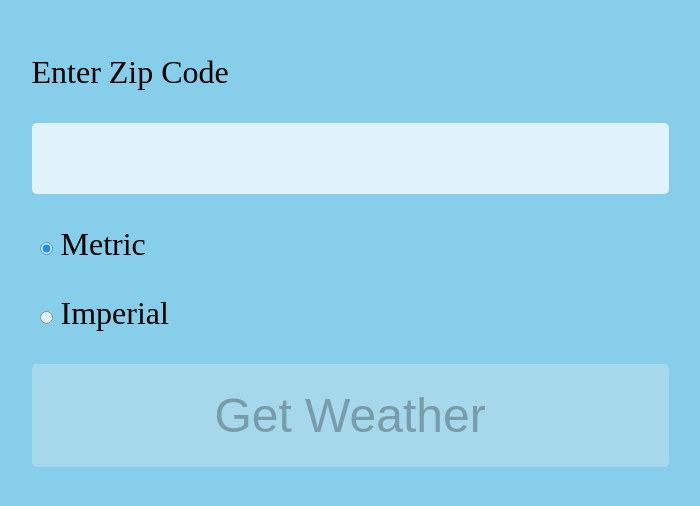
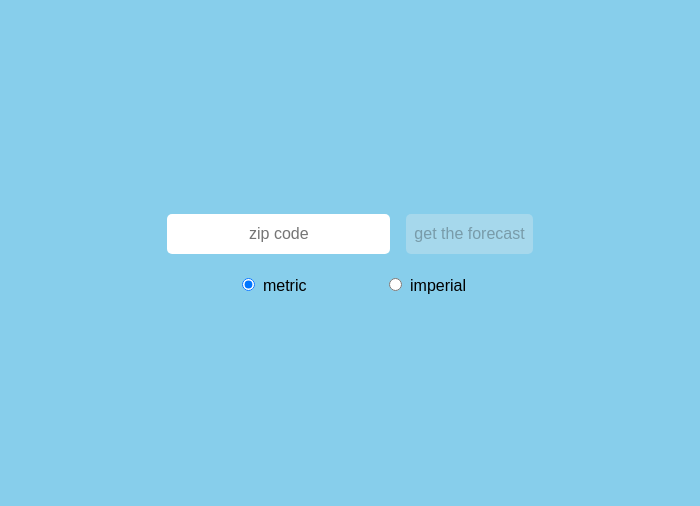
Before and after one commit to mikeygough/react-weather-app, a React (Vite) app: page / in a window 1280 px wide. Shown: the part 108-614 px from the top of the page, without its empty margins (290-990 px from the left). Built offline with nearby package versions, Linux system fonts and the light colour scheme; no server answers.

Commit message:
Implement forecast with useEffect

```diff
--- a/src/components/DisplayWeather/WeatherDisplay.css
+++ b/src/components/DisplayWeather/WeatherDisplay.css
@@ -1,8 +1,19 @@
 .WeatherDisplay {
+  display: grid;
+  grid-template-columns: repeat(5, 1fr);
+  /* gap: 1rem; */
+  margin-top: 0.5rem;
 }
 
-.WeatherDisplay__content {
+.WeatherDisplay__day {
   display: flex;
   flex-direction: column;
-  padding: var(--form-input-padding);
+  padding: calc(var(--form-input-padding) * 3);
 }
+
+.WeatherDisplay__day:not(:last-child) {
+  border-right: 0.5px solid black;
+}
+
+.WeatherDisplay__day__card {
+}
--- a/src/components/DisplayWeather/WeatherDisplay.jsx
+++ b/src/components/DisplayWeather/WeatherDisplay.jsx
@@ -2,33 +2,120 @@ import React from 'react';
 
 import './WeatherDisplay.css';
 
+const days = [
+  'Sunday',
+  'Monday',
+  'Tuesday',
+  'Wednesday',
+  'Thursday',
+  'Friday',
+  'Saturday',
+];
+
 export default function WeatherDisplay({ weather, temperatureUnit }) {
+  const groupWeatherByDay = (weatherList) => {
+    const groupedData = {};
+
+    weatherList.forEach((item) => {
+      const date = new Date(item.dt * 1000);
+      const dateKey = date.toLocaleDateString();
+
+      if (!groupedData[dateKey]) {
+        groupedData[dateKey] = [];
+      }
+
+      groupedData[dateKey].push(item);
+    });
+    const sliced = Object.entries(groupedData).slice(0, 5);
+    return Object.fromEntries(sliced);
+  };
+
+  const getDailyForecast = (weatherList) => {
+    const groupedByDay = groupWeatherByDay(weatherList);
+    const dailyForecast = [];
+
+    Object.keys(groupedByDay).forEach((date) => {
+      const dayData = groupedByDay[date];
+
+      const morning = dayData.find((item) => {
+        const itemDate = new Date(item.dt * 1000);
+        return itemDate.getHours() === 8;
+      });
+
+      const afternoon = dayData.find((item) => {
+        const itemDate = new Date(item.dt * 1000);
+        return itemDate.getHours() === 14;
+      });
+
+      const evening = dayData.find((item) => {
+        const itemDate = new Date(item.dt * 1000);
+        return itemDate.getHours() === 20;
+      });
+
+      dailyForecast.push({
+        date,
+        morning,
+        afternoon,
+        evening,
+      });
+    });
+
+    return dailyForecast;
+  };
+
+  const dailyForecast = getDailyForecast(weather.list);
   console.log(weather);
   return (
+    <>
+      <h2 className="WeatherDisplay__header">{weather.city.name}</h2>
       <div className="WeatherDisplay">
-      <section>
-        <div className="WeatherDisplay__content">
-          <h2>Weather for {weather.name}</h2>
-          <h3>Current Conditions</h3>
-          <div>
+        {dailyForecast.map((day, index) => (
+          <div key={index} className="WeatherDisplay__day">
+            <h3 className="WeatherDisplay__day__header">
+              {days[new Date(day.date).getDay()]}
+            </h3>
+
+            {day.morning && (
+              <div className="WeatherDisplay__day__card">
+                <h4>Morning</h4>
                 <p>
-              Temperature: {weather.main.temp}{' '}
+                  {Math.round(day.morning.main.temp)}{' '}
                   {temperatureUnit === 'metric' ? '°C' : '°F'}
                 </p>
+                <img
+                  src={`https://openweathermap.org/img/wn/${day.morning.weather[0].icon}@2x.png`}
+                />
+              </div>
+            )}
+
+            {day.afternoon && (
+              <div className="WeatherDisplay__day__card">
+                <h4>Afternoon</h4>
                 <p>
-              Feels like: {weather.main.feels_like}{' '}
+                  {Math.round(day.afternoon.main.temp)}{' '}
                   {temperatureUnit === 'metric' ? '°C' : '°F'}
                 </p>
+                <img
+                  src={`https://openweathermap.org/img/wn/${day.afternoon.weather[0].icon}@2x.png`}
+                />
+              </div>
+            )}
+
+            {day.evening && (
+              <div className="WeatherDisplay__day__card">
+                <h4>Evening</h4>
                 <p>
-              Conditions: {weather.weather[0].main},{' '}
-              {weather.weather[0].description}
+                  {Math.round(day.evening.main.temp)}{' '}
+                  {temperatureUnit === 'metric' ? '°C' : '°F'}
                 </p>
                 <img
-              src={`https://openweathermap.org/img/wn/${weather.weather[0].icon}@2x.png`}
+                  src={`https://openweathermap.org/img/wn/${day.evening.weather[0].icon}@2x.png`}
                 />
               </div>
+            )}
           </div>
-      </section>
+        ))}
       </div>
+    </>
   );
 }
--- a/src/components/Weather/Weather.css
+++ b/src/components/Weather/Weather.css
@@ -5,29 +5,39 @@
 .Weather__form {
   display: flex;
   flex-direction: column;
-  gap: 16px;
-
-  font-size: 3rem;
+  font-size: 1rem;
 }
 
 .Weather__form * {
-  font-size: inherit;
   border: none;
   border-radius: 5px;
   text-align: center;
-  margin: 0.5rem;
 }
 
 .Weather__form label {
-  font-size: 2rem;
   text-align: left;
 }
 
 .Weather__form input {
   padding: var(--form-input-padding);
-  opacity: 75%;
+  margin: 0.5rem;
 }
 
 .Weather__form button {
-  padding: calc(var(--form-input-padding) * 3);
+  padding: var(--form-input-padding);
+  margin: 0.5rem;
 }
+
+.Weather__form__textInput {
+  display: flex;
+}
+
+.Weather__form__radioInput {
+  display: flex;
+  margin-top: 0.5rem;
+  justify-content: space-evenly;
+}
+
+.Weather__form__radioInput input {
+  margin: 0.5rem;
+}
--- a/src/components/Weather/Weather.jsx
+++ b/src/components/Weather/Weather.jsx
@@ -1,4 +1,4 @@
-import React, { useState } from 'react';
+import React, { useCallback, useEffect, useState } from 'react';
 
 const apiKey = import.meta.env.VITE_WEATHER_API_KEY;
 
@@ -22,7 +22,8 @@ export default function Weather() {
   };
 
   // get data
-  const fetchWeatherData = async (zipCode) => {
+  const fetchWeatherData = useCallback(
+    async (zipCode) => {
       setLoading(true);
       setError(null);
       setWeather(null);
@@ -34,7 +35,9 @@ export default function Weather() {
         );
 
         if (!geoResponse.ok) {
-        throw new Error('Could not find location for this ZIP code');
+          throw new Error(
+            'Could not find location for this ZIP code'
+          );
         }
 
         const geoData = await geoResponse.json();
@@ -42,8 +45,7 @@ export default function Weather() {
 
         // fetch weather from coordinates
         const weatherResponse = await fetch(
-        // `https://api.openweathermap.org/data/2.5/forecast?lat=${lat}&lon=${lon}&units=${temperatureUnit}&appid=${apiKey}`
-        `https://api.openweathermap.org/data/2.5/weather?lat=${lat}&lon=${lon}&units=${temperatureUnit}&appid=${apiKey}`
+          `https://api.openweathermap.org/data/2.5/forecast?lat=${lat}&lon=${lon}&units=${temperatureUnit}&appid=${apiKey}`
         );
 
         if (!weatherResponse.ok) {
@@ -58,7 +60,15 @@ export default function Weather() {
       } finally {
         setLoading(false);
       }
-  };
+    },
+    [temperatureUnit]
+  );
+
+  useEffect(() => {
+    if (zip.length === 5) {
+      fetchWeatherData(zip);
+    }
+  }, [fetchWeatherData, zip, temperatureUnit]);
 
   const handleSubmit = (e) => {
     e.preventDefault();
@@ -72,17 +82,28 @@ export default function Weather() {
   };
 
   return (
+    <>
       <div className="Weather">
         <section>
           <form className="Weather__form" onSubmit={handleSubmit}>
-          <label for="zip">Enter Zip Code</label>
+            <div className="Weather__form__textInput">
               <input
                 id="zip"
                 type="text"
                 onChange={handleZipChange}
                 value={zip}
+                placeholder="zip code"
                 aria-label="ZIP Code"
               />
+              <button
+                type="submit"
+                disabled={zip.length < 5 || loading}
+              >
+                {loading ? 'Loading...' : 'get the forecast'}
+              </button>
+            </div>
+
+            <div className="Weather__form__radioInput">
               <label>
                 <input
                   type="radio"
@@ -91,8 +112,9 @@ export default function Weather() {
                   checked={temperatureUnit === 'metric'}
                   onChange={handleTemperatureUnitChange}
                 />
-            Metric
+                metric
               </label>
+
               <label>
                 <input
                   type="radio"
@@ -101,23 +123,21 @@ export default function Weather() {
                   checked={temperatureUnit === 'imperial'}
                   onChange={handleTemperatureUnitChange}
                 />
-            Imperial
+                imperial
               </label>
-          <button type="submit" disabled={zip.length < 5 || loading}>
-            {loading ? 'Loading...' : 'Get Weather'}
-          </button>
+            </div>
           </form>
 
           {loading && <p>Loading weather data...</p>}
           {error && <p>{error}</p>}
         </section>
-
+      </div>
       {!loading && !error && weather && (
         <WeatherDisplay
           weather={weather}
           temperatureUnit={temperatureUnit}
         />
       )}
-    </div>
+    </>
   );
 }
--- a/src/index.css
+++ b/src/index.css
@@ -1,5 +1,70 @@
+*,
+*::before,
+*::after {
+  box-sizing: border-box;
+}
+
+* {
+  margin: 0;
+}
+
+@media (prefers-reduced-motion: no-preference) {
+  html {
+    interpolate-size: allow-keywords;
+  }
+}
+
+body {
+  line-height: 1.5;
+  -webkit-font-smoothing: antialiased;
+}
+
+img,
+picture,
+video,
+canvas,
+svg {
+  display: block;
+  max-width: 100%;
+}
+
+input,
+button,
+textarea,
+select {
+  font: inherit;
+}
+
+p,
+h1,
+h2,
+h3,
+h4,
+h5,
+h6 {
+  overflow-wrap: break-word;
+}
+
+p {
+  text-wrap: pretty;
+}
+h1,
+h2,
+h3,
+h4,
+h5,
+h6 {
+  text-wrap: balance;
+}
+
+#root,
+#__next {
+  isolation: isolate;
+}
+
 * {
   --form-input-padding: 0.5rem;
+  font-family: Arial, Helvetica, sans-serif;
 }
 
 html {
```
Lines whose indentation alone changed are shown as unchanged.
